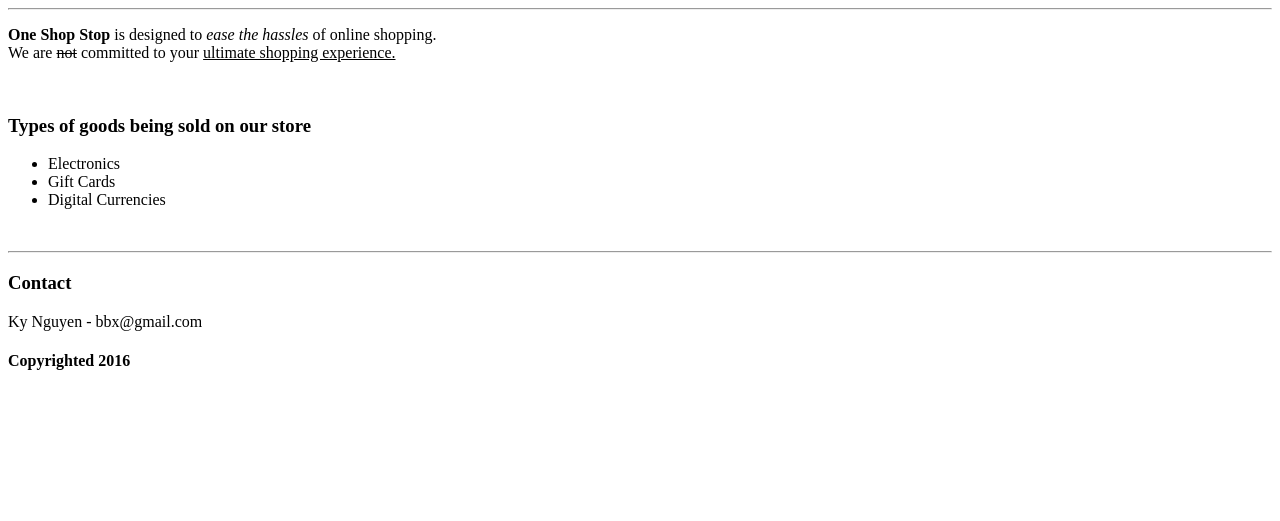
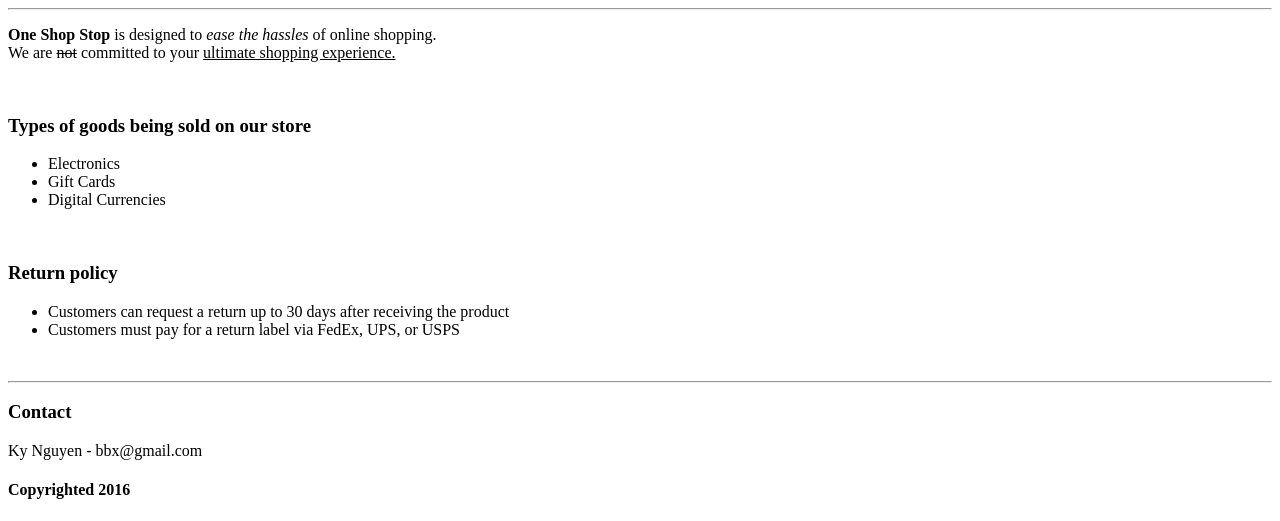
Before and after one commit to kayatomic/webdevtest, a plain HTML site: page index.html in a window 1280 px wide. Shown: the part 402-923 px from the top of the page. Before the commit the page ends 800 px from the top, so only its background shows below. Drawn offline with Linux system fonts and the light colour scheme.

Commit message:
Added Return Policy

```diff
--- a/index.html
+++ b/index.html
@@ -32,6 +32,13 @@
 	</ul>
   <br>
 
+  <h3>Return policy</h3>
+  <ul>
+    <li>Customers can request a return up to 30 days after receiving the product</li>
+    <li>Customers must pay for a return label via FedEx, UPS, or USPS</li>
+  </ul>
+  <br>
+
 	<hr/>
 	<h3>Contact</h3>
 	<p> Ky Nguyen - bbx@gmail.com </p>
```
